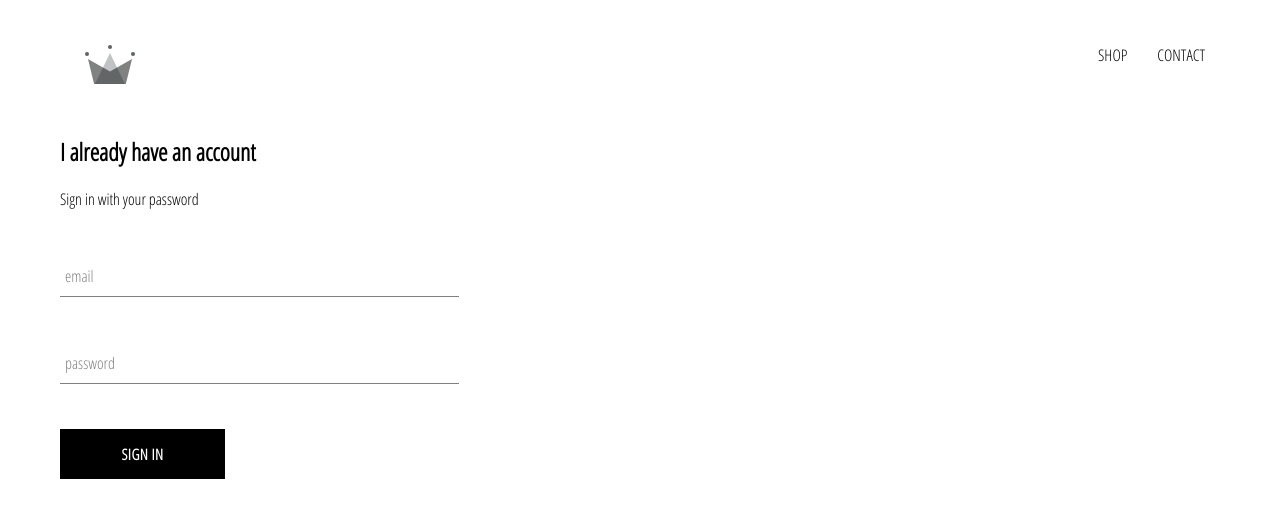
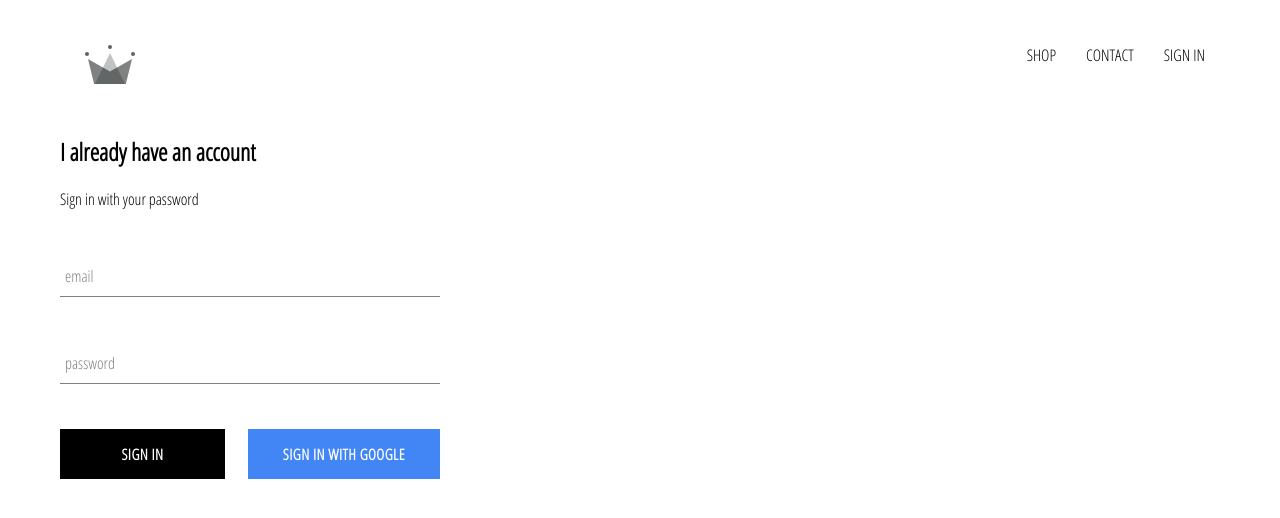
Before and after one commit to Jenniely/online-shop, a React (Create React App) app: page /signin in a window 1280 px wide. Shown: the top 518 px of the page. Built offline with nearby package versions, Linux system fonts and the light colour scheme; no server answers.

Commit message:
created auth with firebase

```diff
--- a/package.json
+++ b/package.json
@@ -6,6 +6,7 @@
     "@testing-library/jest-dom": "^4.2.4",
     "@testing-library/react": "^9.4.0",
     "@testing-library/user-event": "^7.2.1",
+    "firebase": "^7.8.2",
     "node-sass": "^4.13.1",
     "react": "^16.12.0",
     "react-dom": "^16.12.0",
--- a/src/App.css
+++ b/src/App.css
@@ -9,3 +9,7 @@
   text-decoration: none;
   color: black;
 }
+
+* {
+  box-sizing: border-box;
+}
--- a/src/App.js
+++ b/src/App.js
@@ -5,14 +5,38 @@
 import ShopPage from './pages/shop/shop-component.jsx';
 import Header from './components/header/header-component.jsx';
 import SignInPage from  './pages/sign-in-page/sign-in-page-component.jsx';
+import {auth} from './firebase/firebase.utils.js';
 
 import './App.css';
 
 class App extends React.Component {
+
+  constructor() {
+    super();
+    this.state = {
+      currentUser: null
+    }
+  }
+
+  unsubscribeFromAuth = null;
+
+  componentDidMount() {
+    this.unsubscribeFromAuth = auth.onAuthStateChanged(user => {
+      this.setState({
+        currentUser: user
+      })
+    })
+  }
+
+  componentWillUnmount() {
+    this.unsubscribeFromAuth();
+  }
+
+
   render() {
     return (
       <div className='App'>
-        <Header />
+        <Header currentUser={this.state.currentUser}/>
         <Switch>
           <Route exact path='/' component={HomePage}/>
           <Route path='/shop' component={ShopPage}/>
--- a/src/components/button/button-component.jsx
+++ b/src/components/button/button-component.jsx
@@ -2,8 +2,8 @@
 
 import './button-styles.scss';
 
-const MyButton = ({children, ...otherProps}) => (
-    <button className='my-button' {...otherProps}>
+const MyButton = ({children, isGoogleSignIn, ...otherProps}) => (
+    <button className={`${isGoogleSignIn ? 'google-sign-in' : ''} my-button`} {...otherProps}>
         {children}
     </button>
 )
--- a/src/components/button/button-styles.scss
+++ b/src/components/button/button-styles.scss
@@ -19,4 +19,14 @@
       color: black;
       border: 1px solid black;
     }
+
+    &.google-sign-in {
+      background-color: #4285f4;
+      color:white;
+
+      &:hover {
+        background-color: #357ae8;
+        border: none;
+      }
+    }
   }
--- a/src/components/header/header-component.jsx
+++ b/src/components/header/header-component.jsx
@@ -1,10 +1,11 @@
 import React from 'react';
 import {Link} from 'react-router-dom';
 import {ReactComponent as Logo} from '../../assets/crown.svg';
+import {auth} from '../../firebase/firebase.utils.js';
 
 import './header-styles.scss';
 
-const Header = () => (
+const Header = ({currentUser}) => (
 <div className='header'>
        <Link className='logo-container' to='/'>
          <Logo className='logo'/>
@@ -16,6 +17,9 @@
            <Link className='option' to='/shop'>
                CONTACT
            </Link>
+           {currentUser ?
+            <div className='option' onClick={() => auth.signOut()}> SIGN OUT</div>
+           : <Link className='option' to='/signin'>SIGN IN</Link>}
        </div>
     </div>)
 
--- a/src/components/header/header-styles.scss
+++ b/src/components/header/header-styles.scss
@@ -20,6 +20,7 @@
 
       .option {
         padding: 10px 15px;
+        cursor: pointer;
       }
     }
   }
--- a/src/components/sign-in/sign-in-component.jsx
+++ b/src/components/sign-in/sign-in-component.jsx
@@ -1,6 +1,8 @@
 import React, {Component} from 'react';
 import MyButton from '../button/button-component.jsx';
 import FormInput from '../../components/form-input/form-input-component.jsx'
+
+import {signInWithGoogle} from '../../firebase/firebase.utils.js';
 
 import './sign-in-styles.scss';
 
@@ -49,8 +51,10 @@
                     handleChange={this.handleChange}
                     label='password'
                     required/>
-
+                    <div className='buttons'>
                     <MyButton type='submit'>Sign In</MyButton>
+                    <MyButton onClick={signInWithGoogle} isGoogleSignIn>Sign In with Google</MyButton>
+                    </div>
                 </form>
             </div>
         )
--- a/src/components/sign-in/sign-in-styles.scss
+++ b/src/components/sign-in/sign-in-styles.scss
@@ -1,9 +1,14 @@
 .sign-in {
-    width: 30vw;
+    width: 380px;
     display: flex;
     flex-direction: column;
 
     .title {
         margin: 10px 0;
     }
+
+    .buttons {
+        display: flex;
+        justify-content: space-between;
+    }
 }
--- /dev/null
+++ b/src/firebase/firebase.utils.js
@@ -0,0 +1,24 @@
+import firebase from 'firebase/app';
+import 'firebase/firestore';
+import 'firebase/auth';
+
+const config = {
+    apiKey: "AIzaSyAsLHLXm0yFDO_pe9ePGy2ZtWhHgIsOFJs",
+    authDomain: "sample-shop-db.firebaseapp.com",
+    databaseURL: "https://sample-shop-db.firebaseio.com",
+    projectId: "sample-shop-db",
+    storageBucket: "sample-shop-db.appspot.com",
+    messagingSenderId: "557574330974",
+    appId: "1:557574330974:web:e2f178ab269381422872cf"
+  };
+
+  firebase.initializeApp(config);
+
+  export const auth = firebase.auth();
+  export const firestore = firebase.firestore();
+
+  const provider = new firebase.auth.GoogleAuthProvider();
+  provider.setCustomParameters({prompt: 'select_account'});
+  export const signInWithGoogle = () => auth.signInWithPopup(provider);
+
+  export default firebase;
```
Also changed, not shown: 1 other file (tests, documents, lock files or other folders).
